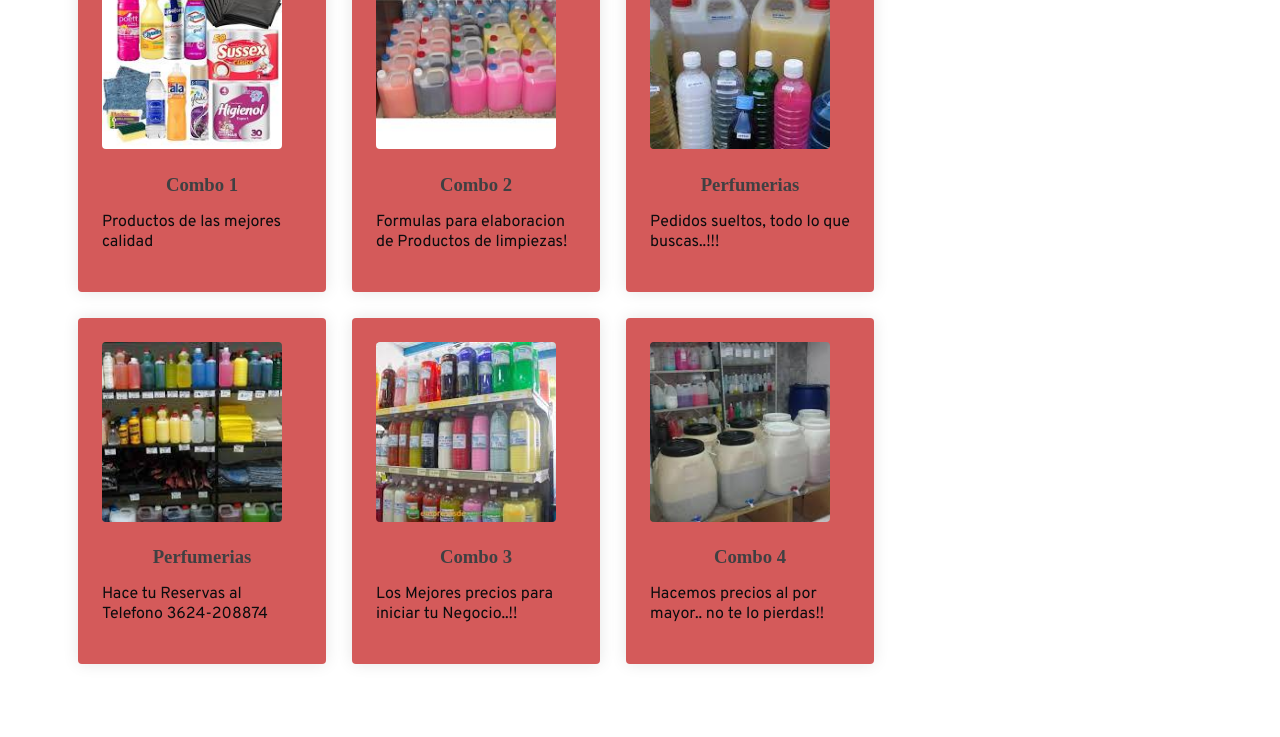
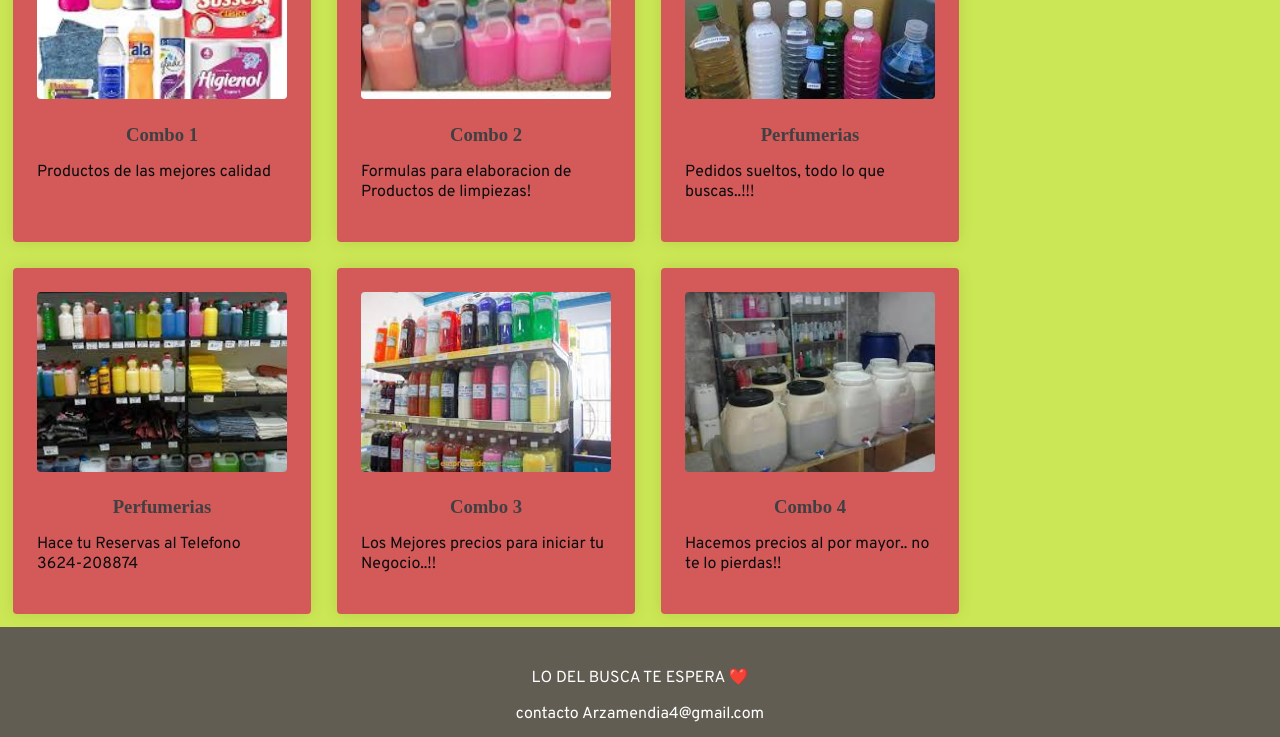
Before and after one commit to flavio13fdf/Luis-Ventas, a plain HTML site: page index.html in a window 1280 px wide. Shown: the part 716-1453 px from the top of the page. Drawn offline with Linux system fonts and the light colour scheme; a web font is replaced by a local one.

Commit message:
Update style.css
cambio fondo

```diff
--- a/style.css
+++ b/style.css
@@ -4,6 +4,7 @@
 body {
   font-family: Overpass;
   margin: 0;
+  background-color: rgb(204, 231, 85);
 }
 
 h1, h2, h3 {
@@ -18,8 +19,8 @@ p {
 }
 
 .container {
-  width: 900px;
-  margin: 70px;
+  width: 600px;
+  margin:5px;
 }
 
 .banner {
@@ -62,14 +63,14 @@ p {
   background: rgb(212, 90, 90);
   box-shadow: 0 0 16px rgba(0,0,0,0.1);
   border-radius: 4px;
-  width: 200px;
+  width: 250px;
   text-align:left;
   padding: 24px;
   margin: 8px;
 }
 
 .card-white img {
-  width: 180px;
+  width: 250px;
   height: 180px;
   object-fit: cover;
   border-radius: 4px;
```
